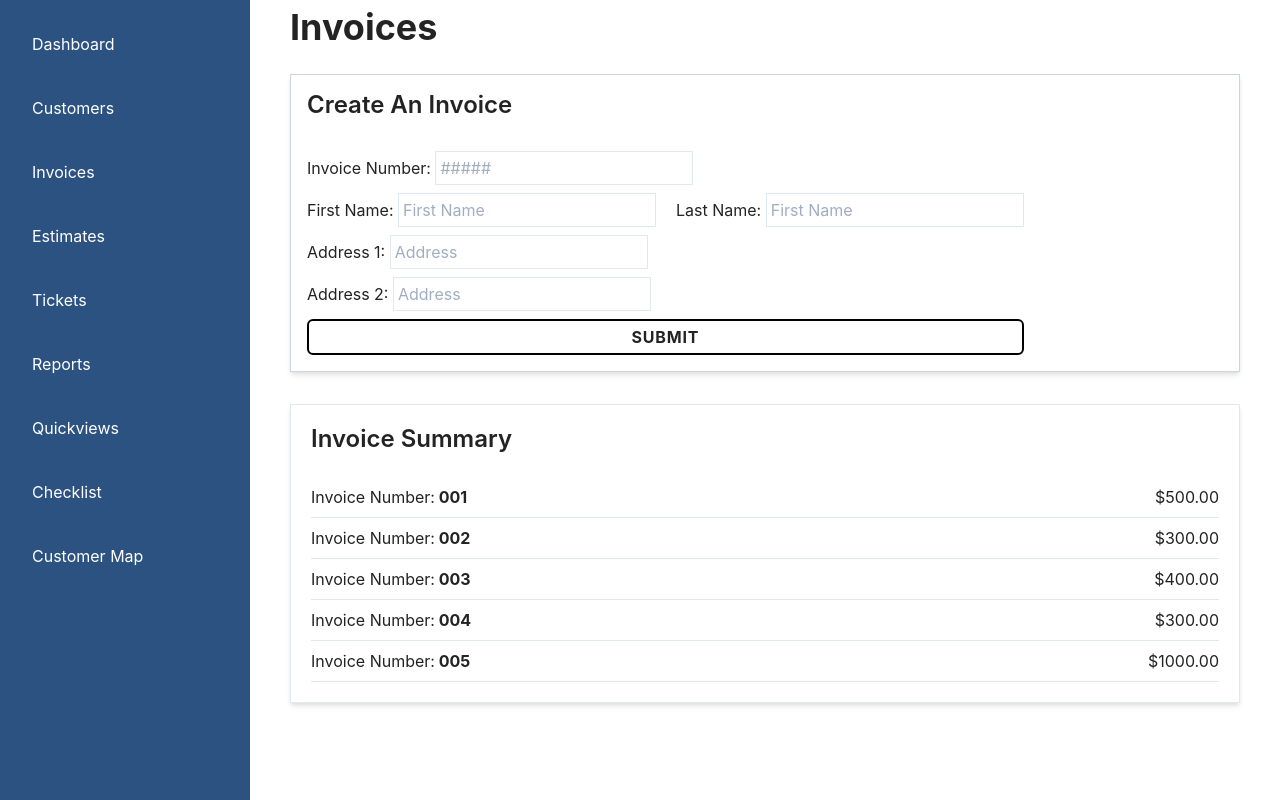
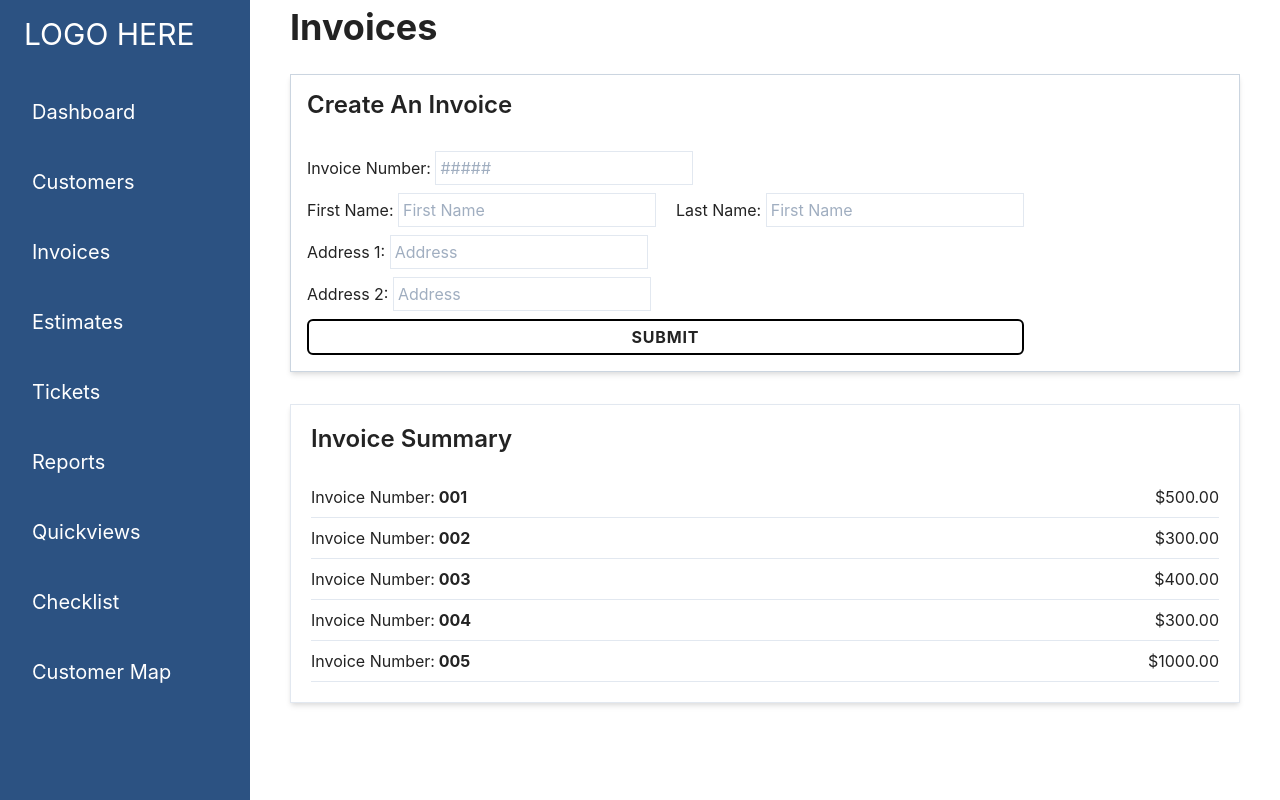
Before and after one commit to JS-goose/luna-repair, a Next.js app: page /create-invoice in a window 1280 px wide. Built offline with nearby package versions, Linux system fonts and the light colour scheme.

Commit message:
Add logo placeholder text

```diff
--- a/components/Layout/dashboardLayout.js
+++ b/components/Layout/dashboardLayout.js
@@ -3,13 +3,14 @@
 import React from 'react';
 
 const SidebarItem = ({ children }) => (
-  <div className="my-5 ml-5">{children}</div>
+  <div className="my-5 ml-5 text-xl">{children}</div>
 );
 
 const DashboardLayout = ({ children }) => {
   return (
     <div className="grid grid-flow-col grid-cols-dashboard h-screen">
       <div className="flex flex-col justify-left bg-blue-800 max-h-full text-white p-3">
+        <div className="text-3xl mb-5 ml-3">LOGO HERE</div>
         <SidebarItem>Dashboard</SidebarItem>
         <SidebarItem>Customers</SidebarItem>
         <SidebarItem>Invoices</SidebarItem>
```
